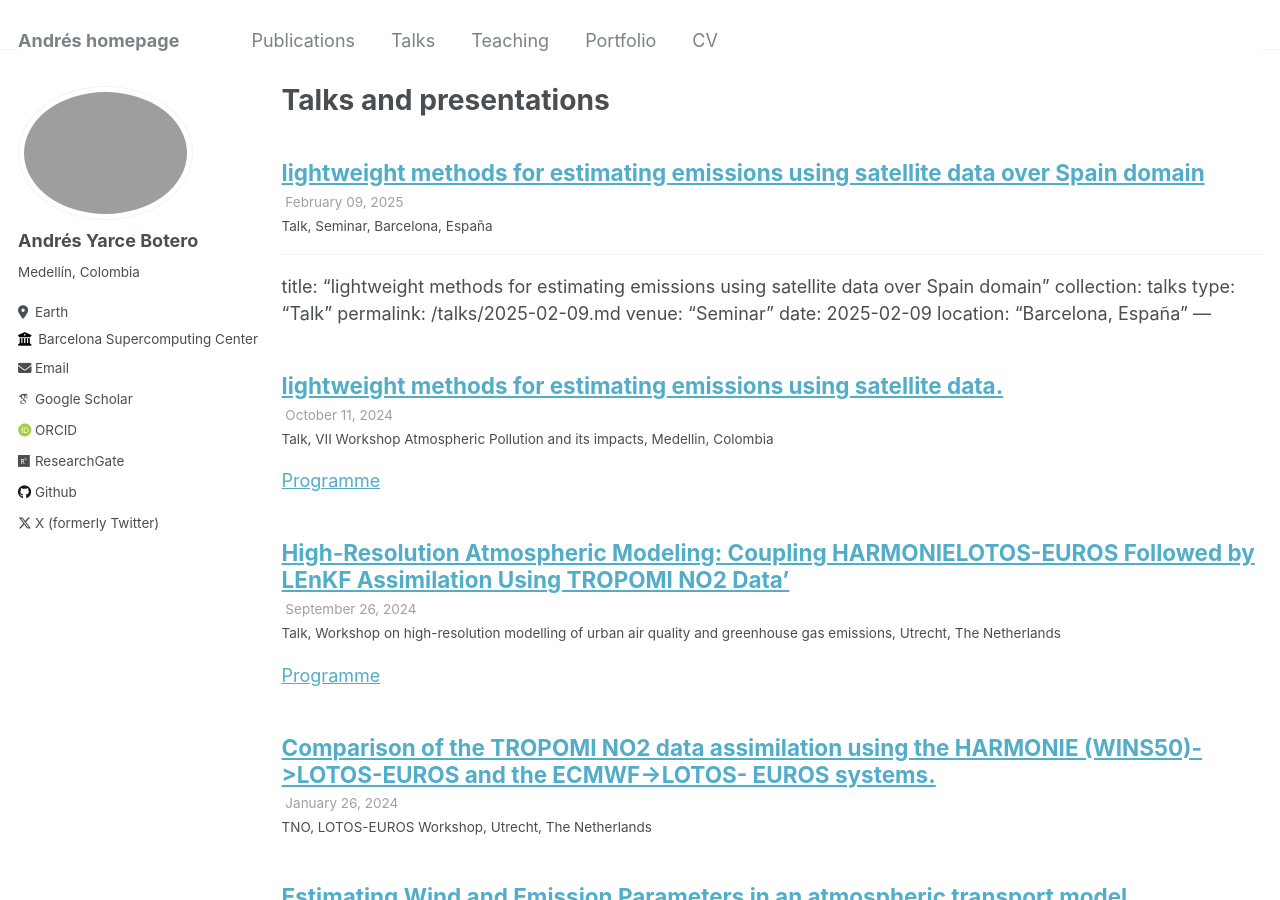
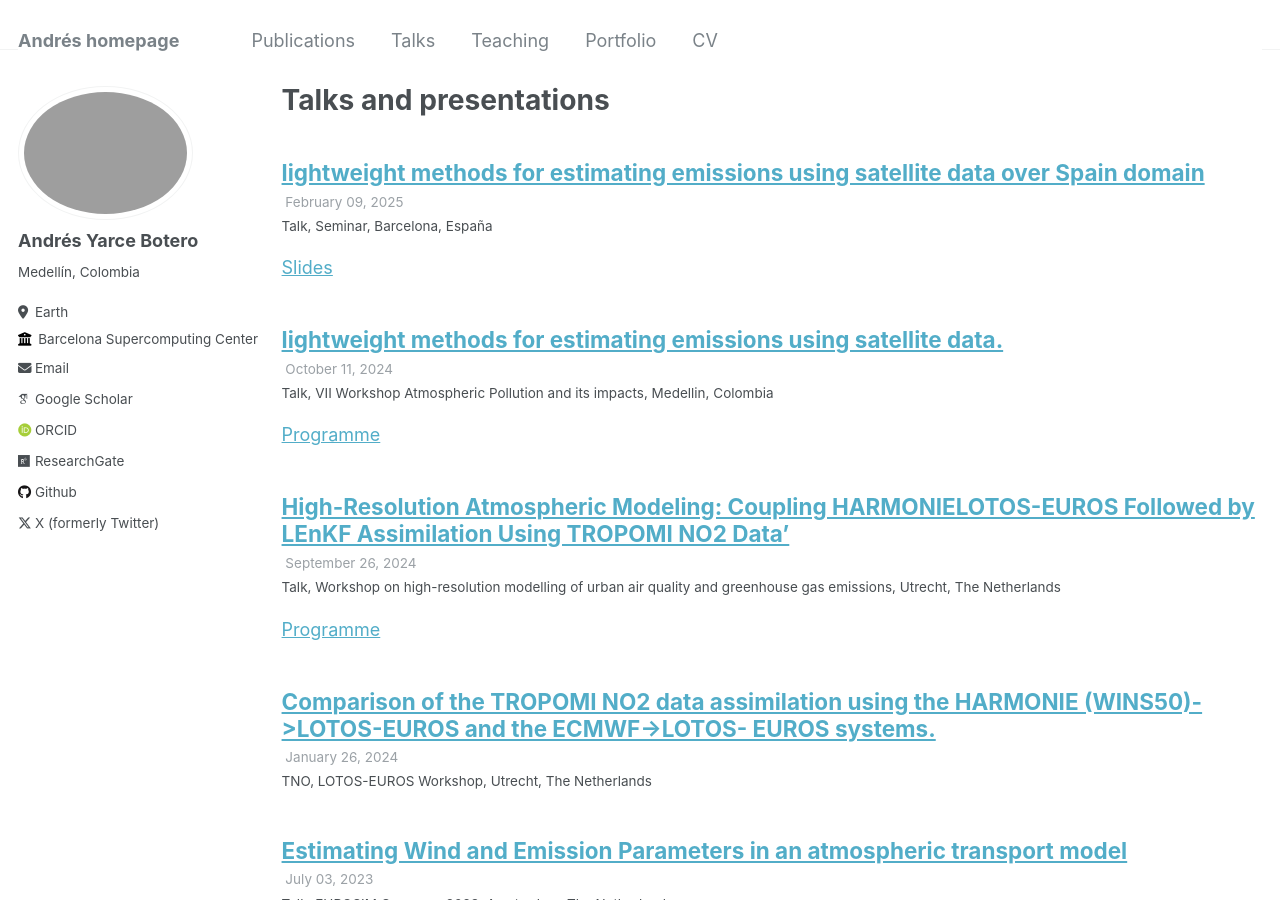
Before and after one commit to ayarceb/ayarceb.github.io, a Jekyll site: the page built from _pages/talks.html, in a window 1280 px wide and 900 px high. Built offline with Jekyll 4.4.1, drawn with Linux system fonts in a browser that asks for light colours; some web fonts are replaced.

Commit message:
Update 2025-02-09.md

```diff
--- a/_talks/2025-02-09.md
+++ b/_talks/2025-02-09.md
@@ -1,13 +1,3 @@
----
-title: "lightweight methods for estimating emissions using satellite data over Spain domain"
-collection: talks
-type: "Talk"
-permalink: /talks/2025-02-09.md
-venue: "Seminar"
-date: 2025-02-09
-location: "Barcelona, España"
----
-
 ---
 title: "lightweight methods for estimating emissions using satellite data over Spain domain"
 collection: talks
```
